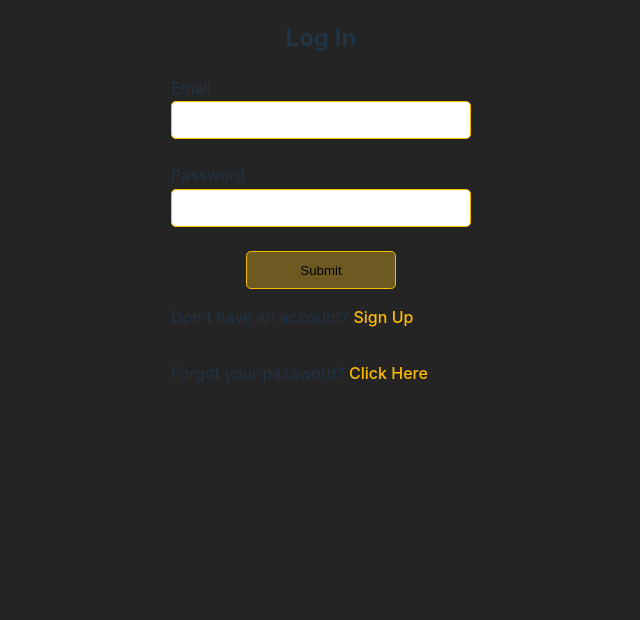
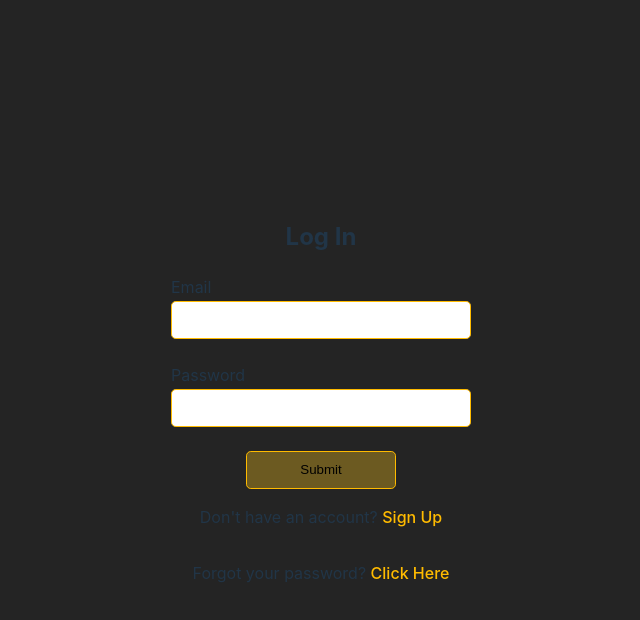
Before and after one commit to Kmerki1/TigerConnect, a React (Vite) app: page /login in a window 1280 px wide. Shown: the top 620 px of the page, without its empty margins (319-959 px from the left). Built offline with nearby package versions, Linux system fonts and the light colour scheme.

Commit message:
edited authentication.css to put form in middle of page

```diff
--- a/Frontend/src/styles/authentication.css
+++ b/Frontend/src/styles/authentication.css
@@ -1,3 +1,10 @@
+.container {
+    display: flex;
+    justify-content: center;
+    align-items: center;
+    height: 100vh;
+}
+
 form {
     display: flex;
     flex-direction: column;
@@ -27,3 +34,7 @@ input[type='submit'] {
 input[type='submit']:hover {
     background-color: #55471c;
 }
+
+p {
+    text-align: center;
+}
```
Also changed, not shown: Frontend/src/styles/signup.css (deleted).
